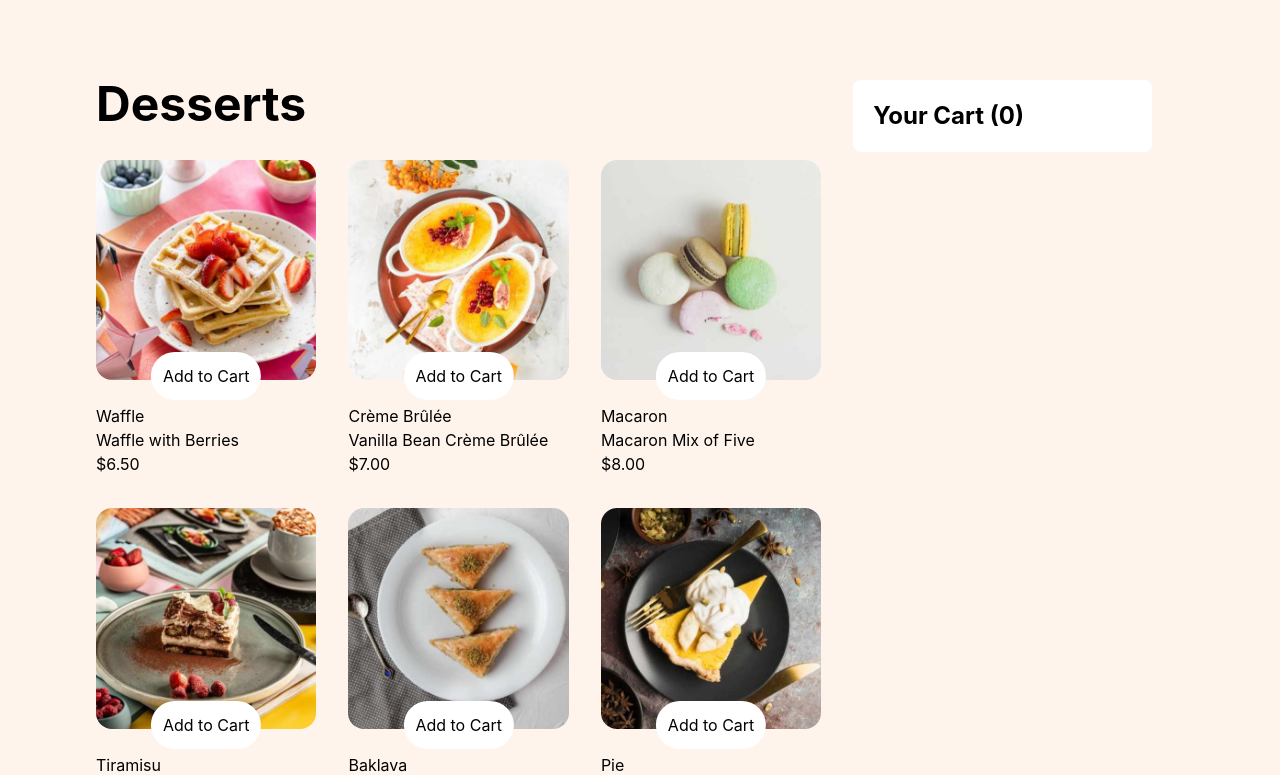
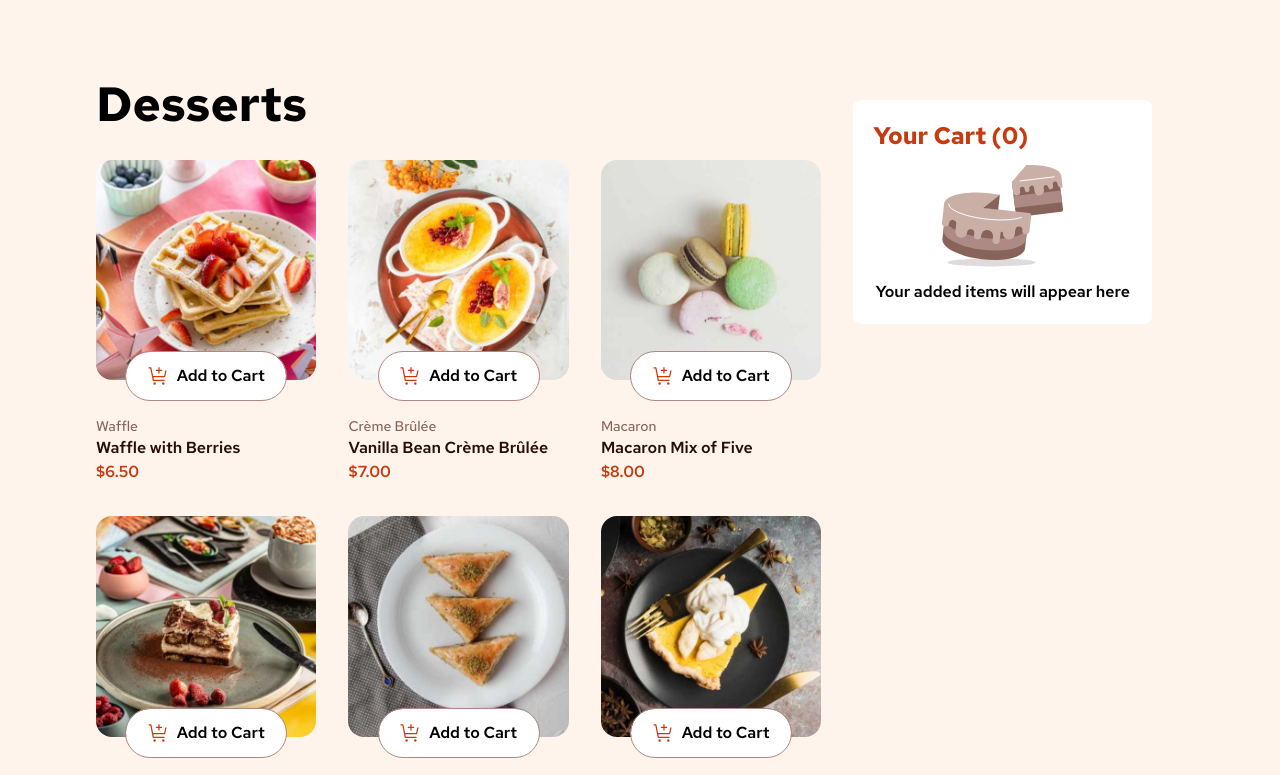
Before and after one commit to Aj-Herrera-99/react-product-list-cart, a React (Vite) app: page / in a window 1280 px wide. Shown: the top 775 px of the page. Built offline with nearby package versions, Linux system fonts and the light colour scheme.

Commit message:
cart components fatti tutti - hover e selection anim fatti

```diff
--- a/index.html
+++ b/index.html
@@ -3,6 +3,12 @@
     <head>
         <meta charset="UTF-8" />
         <link rel="icon" type="image/svg+xml" href="/vite.svg" />
+        <link rel="preconnect" href="https://fonts.googleapis.com" />
+        <link rel="preconnect" href="https://fonts.gstatic.com" crossorigin />
+        <link
+            href="https://fonts.googleapis.com/css2?family=Red+Hat+Text:ital,wght@0,300..700;1,300..700&display=swap"
+            rel="stylesheet"
+        />
         <link
             rel="stylesheet"
             href="https://cdnjs.cloudflare.com/ajax/libs/font-awesome/6.7.2/css/all.min.css"
--- a/src/App.jsx
+++ b/src/App.jsx
@@ -15,7 +15,9 @@ const CardsSection = styled.section`
 `;
 const CartSection = styled.section`
     width: 100%;
-    padding-inline: 2rem;
+    @media (min-width: 640px) {
+        padding-inline: 2rem;
+    }
     @media (min-width: 768px) {
         width: calc(100% * (2 / 6));
     }
@@ -55,12 +57,12 @@ const ModalContainer = styled.div`
 
 function App() {
     const [initData, setInitData] = useState([]);
+    const [isModal, setIsModal] = useState(false);
     const [products, dispatchProducts] = useReducer(productsReducer, {
         prods: [],
         count: 0,
         total: 0,
     });
-    const [isModal, setIsModal] = useState(false);
 
     const incProdSel = (product) => {
         dispatchProducts({ type: "INCREMENT", prod: product });
@@ -108,26 +110,18 @@ function App() {
                 <Header title="Desserts" />
                 <Main>
                     {products.prods.map((product) => (
-                        <Card
-                            key={product.id}
-                            product={product}
-                        ></Card>
+                        <Card key={product.id} product={product}></Card>
                     ))}
                 </Main>
             </CardsSection>
             <CartSection>
-                <Cart
-                    name="cart"
-                />
+                <Cart name="cart" />
             </CartSection>
             <ModalContainer $isModal={isModal}>
-                <Cart
-                    name="modal"
-                />
+                <Cart name="modal" />
             </ModalContainer>
         </GlobalContext.Provider>
     );
 }
 
-
 export default App;
--- a/src/components/Card.jsx
+++ b/src/components/Card.jsx
@@ -2,8 +2,8 @@ import CardButtons from "./CardButtons";
 
 function Card({ product }) {
     return (
-        <div>
-            <div className="relative mb-6 aspect-video lg:aspect-square">
+        <div className={`font-semibold`}>
+            <div className="relative mb-9 aspect-video lg:aspect-square">
                 <picture>
                     <source
                         media="(min-width:1024px)"
@@ -16,16 +16,23 @@ function Card({ product }) {
                     <img
                         src={product.image.mobile}
                         alt={product.name}
-                        className="object-cover w-full h-full rounded-2xl"
+                        className={`object-cover w-full h-full rounded-2xl ${
+                            product.quantity !== 0 &&
+                            "border-2 border-[#b3330c]"
+                        }`}
                     />
                 </picture>
 
                 <CardButtons product={product}></CardButtons>
             </div>
             <div className="flex flex-col">
-                <span>{product.category}</span>
-                <span>{product.name}</span>
-                <span>${product.price.toFixed(2)}</span>
+                <span className="text-sm font-medium text-[#87635a]">
+                    {product.category}
+                </span>
+                <span className="text-[#260f08]">{product.name}</span>
+                <span className="text-[#c73a0f]">
+                    ${product.price.toFixed(2)}
+                </span>
             </div>
         </div>
     );
--- a/src/components/CardButtons.jsx
+++ b/src/components/CardButtons.jsx
@@ -14,38 +14,49 @@ function CardButtons({ product }) {
     }, [product]);
 
     const operation = (e) => {
+        console.log(e.target);
         e.stopPropagation();
-        if (e.target.matches("div")) {
+        if (e.target.closest(".fa-minus")) {
+            decProdSel(product);
+        } else if (e.target.closest(".fa-plus")) {
+            incProdSel(product);
+        } else if (e.target.closest("div")) {
             if (isZero) {
                 incProdSel(product);
                 setIsZero(false);
             }
-        } else if (e.target.closest(".fa-minus")) {
-            decProdSel(product);
-        } else if (e.target.closest(".fa-plus")) {
-            incProdSel(product);
         }
     };
 
     return (
         <div
             onClick={operation}
-            className={`absolute w-1/2 sm:w-3/5 lg:w-3/4 xl:w-1/2 bg-white left-1/2 -translate-x-1/2 text-center py-3 rounded-3xl bottom-[-20px] select-none ${
-                isZero && "cursor-pointer"
-            }`}
+            className={`absolute min-w-40 w-1/2 sm:w-3/5 lg:w-3/4 xl:w-1/2 bg-white left-1/2 -translate-x-1/2 text-center py-3 rounded-3xl bottom-[-20px] outline-1 outline outline-[#ad8985]
+             ${
+                 !isZero
+                     ? "bg-[#b3330c] outline-[#b3330c] text-white"
+                     : "hover:outline-[#b3330c] hover:text-[#b3330c] cursor-pointer"
+             }
+            `}
         >
             {isZero ? (
-                <>Add to Cart</>
+                <div className="flex items-center justify-center gap-2">
+                    <img
+                        src="assets/images/icon-add-to-cart.svg"
+                        alt="icon add to cart"
+                    />
+                    <span>Add to Cart</span>
+                </div>
             ) : (
                 <>
                     <i
                         onClick={operation}
-                        className="absolute p-1 -translate-y-1/2 bg-red-300 rounded-full cursor-pointer left-2 top-1/2 fa-solid fa-minus"
+                        className="absolute p-1 -translate-y-1/2 border border-white rounded-full cursor-pointer left-2 top-1/2 fa-solid fa-minus hover:bg-white hover:text-[#b3330c]"
                     ></i>
                     <span>{product.quantity}</span>
                     <i
                         onClick={operation}
-                        className="absolute p-1 -translate-y-1/2 bg-red-300 rounded-full cursor-pointer right-2 top-1/2 fa-solid fa-plus"
+                        className="absolute p-1 -translate-y-1/2 border border-white rounded-full cursor-pointer right-2 top-1/2 fa-solid fa-plus hover:bg-white hover:text-[#b3330c]"
                     ></i>
                 </>
             )}
--- a/src/components/Cart.jsx
+++ b/src/components/Cart.jsx
@@ -4,12 +4,13 @@ import CartDesc from "./CartDesc";
 import CartItem from "./CartItem";
 import CartTotal from "./CartTotal";
 import { GlobalContext } from "../state-management/stores/GlobalContext";
+import CartBadge from "./CartBadge";
 
 function Cart({ name }) {
-    const {products} = useContext(GlobalContext)
+    const { products } = useContext(GlobalContext);
     return (
         <div
-            className={`bg-white rounded-lg p-5 w-full ${
+            className={`bg-white rounded-lg p-5 mt-5 w-full font-semibold ${
                 name === "modal" && "max-h-[95vh] overflow-y-auto"
             } `}
         >
@@ -19,15 +20,32 @@ function Cart({ name }) {
                 .map((product) => (
                     <CartItem key={product.id} name={name} product={product} />
                 ))}
-            {products.count !== 0 && (
+            {products.count !== 0 ? (
                 <>
                     <CartTotal />
                     {name === "cart" ? (
-                        <CartBtn>Confirm Order</CartBtn>
+                        <>
+                            <CartBadge></CartBadge>
+
+                            <CartBtn>Confirm Order</CartBtn>
+                        </>
                     ) : (
                         <CartBtn name={name}>Start New Order</CartBtn>
                     )}
                 </>
+            ) : (
+                <div className="flex justify-center">
+                    <figure>
+                        <img
+                            className="mx-auto"
+                            src="assets/images/illustration-empty-cart.svg"
+                            alt="illustration empty cart"
+                        />
+                        <figcaption>
+                            Your added items will appear here
+                        </figcaption>
+                    </figure>
+                </div>
             )}
         </div>
     );
--- /dev/null
+++ b/src/components/CartBadge.jsx
@@ -0,0 +1,15 @@
+function CartBadge() {
+    return (
+        <div className="flex gap-2 py-3 mb-5 bg-[#f4edeb] rounded-md">
+            <img
+                src="assets/images/icon-carbon-neutral.svg"
+                alt="icon carbon neutral"
+            />
+            <span className="text-[#260f08] font-medium">
+                This is a <strong>carbon-neutral </strong> delivery
+            </span>
+        </div>
+    );
+}
+
+export default CartBadge;
--- a/src/components/CartBtn.jsx
+++ b/src/components/CartBtn.jsx
@@ -13,7 +13,7 @@ function CartBtn({ name, children }) {
     return (
         <button
             onClick={handleClick}
-            className="w-full p-2 text-white bg-orange-600 rounded-3xl"
+            className="w-full py-3 text-white bg-[#c73a0f] rounded-3xl hover:bg-[#b3330c]"
         >
             {children}
         </button>
--- a/src/components/CartDesc.jsx
+++ b/src/components/CartDesc.jsx
@@ -8,7 +8,7 @@ function CartDesc({ name }) {
     return (
         <>
             {name === "cart" ? (
-                <h2 className="text-2xl font-bold">
+                <h2 className="text-2xl font-bold text-[#c73a0f]">
                     Your Cart ({products.count})
                 </h2>
             ) : (
--- a/src/components/CartTotal.jsx
+++ b/src/components/CartTotal.jsx
@@ -6,9 +6,11 @@ function CartTotal() {
     return (
         <div className="flex items-center justify-between py-5">
             <>
-                <span>Order Total</span>
+                <span className="text-[#260f08] font-normal">Order Total</span>
 
-                <span className="text-2xl font-bold">${products.total.toFixed(2)}</span>
+                <span className="text-2xl font-bold text-[#260f08]">
+                    ${products.total.toFixed(2)}
+                </span>
             </>
         </div>
     );
--- a/src/components/Header.jsx
+++ b/src/components/Header.jsx
@@ -1,9 +1,9 @@
 function Header({ title }) {
     return (
         <header>
-            <h1 className="text-5xl font-bold">{title}</h1>
+            <h1 className="text-5xl font-bold text-[	#260f08]">{title}</h1>
         </header>
     );
 }
 
-export default Header
+export default Header;
--- a/src/index.css
+++ b/src/index.css
@@ -3,9 +3,12 @@
 @tailwind utilities;
 
 :root {
-    font-family: Inter, system-ui, Avenir, Helvetica, Arial, sans-serif;
     line-height: 1.5;
+
+    font-family: "Red Hat Text", serif;
+    font-optical-sizing: auto;
     font-weight: 400;
+    font-style: normal;
 
     font-synthesis: none;
     text-rendering: optimizeLegibility;
```
Also changed, not shown: src/components/CartItem.jsx (+9 -5 lines).
